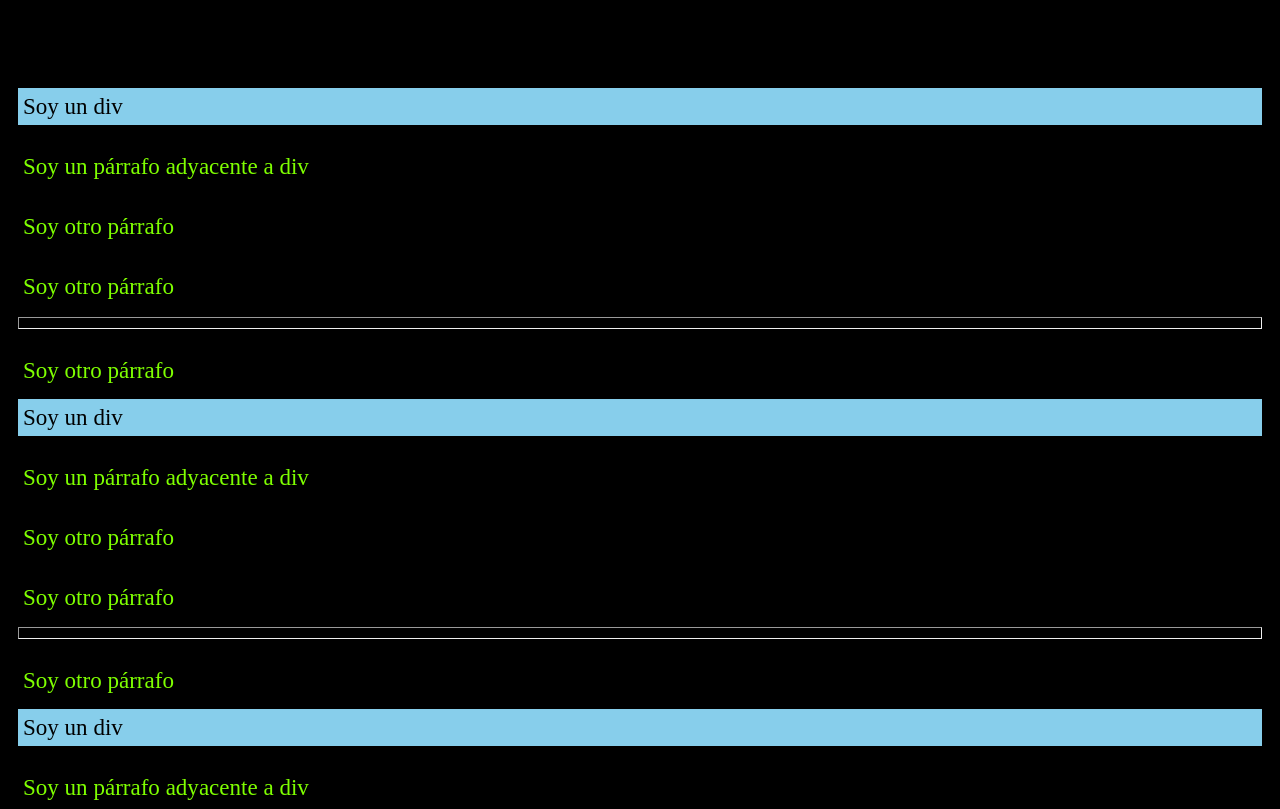
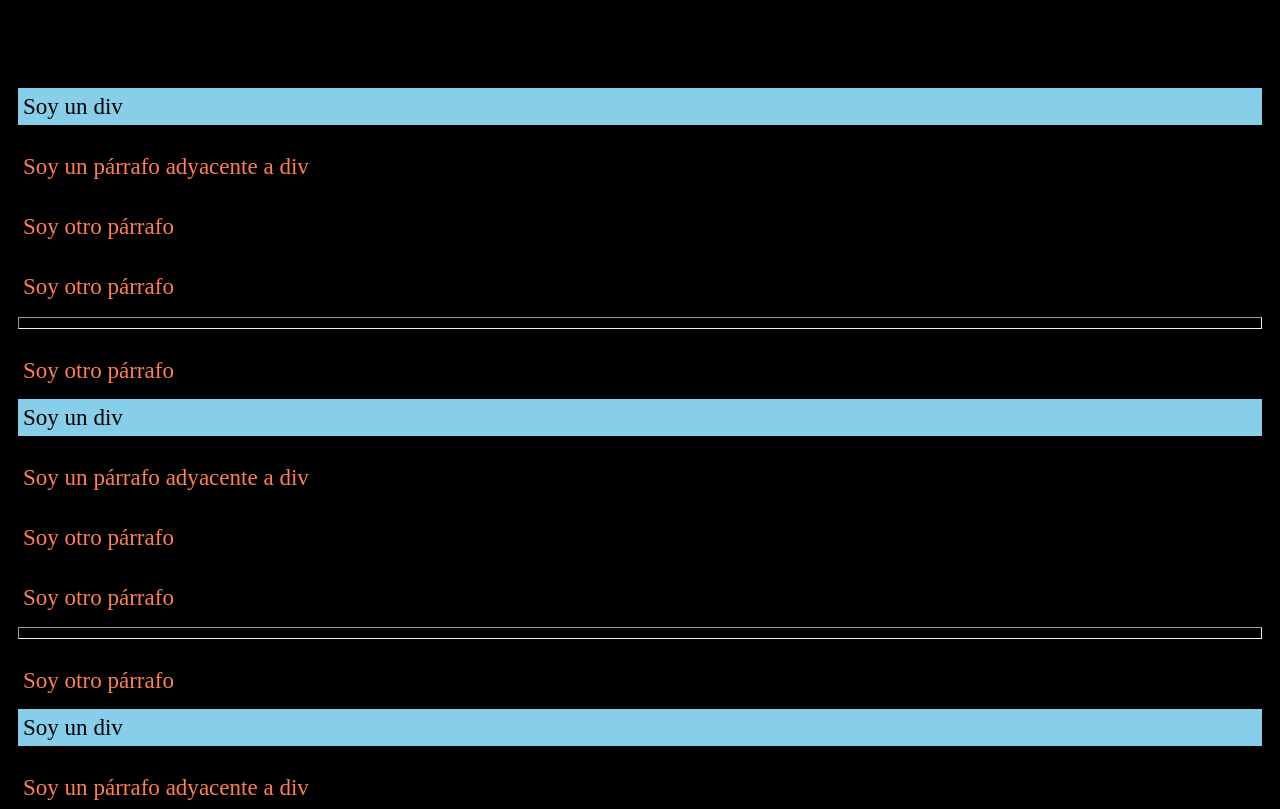
Before and after one commit to Yhonier182/pet-shop-maqueta, a plain HTML site: page template/ejercicio8.html in a window 1280 px wide. Shown: the top 809 px of the page. Drawn offline with Linux system fonts and the light colour scheme; files that its build step writes are made by us from their sources; a script that the page names is missing.

Commit message:
SELECTORES COMBINADOS

```diff
--- a/styles/style.css
+++ b/styles/style.css
@@ -89,3 +89,17 @@ div ~ p{
   color: chartreuse;
 }
 /*Agrega los selectores aquí */
+
+
+
+ /* TIPOS DE SELECTORES COMBINADOS*/
+.container > p{
+  color: blue;
+}
+div + p{
+  color: blueviolet;
+}
+
+div ~ p{
+  color: coral;
+}
```
Also changed, not shown: template/box-model.html (added).
